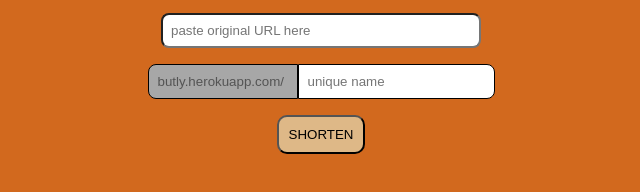
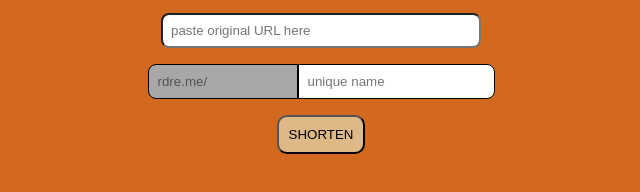
Before and after one commit to aolamide/url-shortener, a website: page public/index.html in a window 1280 px wide. Shown: the part 239-431 px from the top of the page, 319-959 px from the left. Drawn offline with Linux system fonts and the light colour scheme.

Commit message:
add domain as value to disabled input

```diff
--- a/public/index.html
+++ b/public/index.html
@@ -12,7 +12,7 @@
         <h1 class="header">URL SHORTENER</h1>
         <p class="desc">Shorten your long URL to rdre.me/<span>unique_name</span></p>
         <p><input class="url-input" id="original-url" type="text" placeholder="paste original URL here"></p>
-        <input disabled class="base-url" value="butly.herokuapp.com/"><input class="unique-input" id="unique-name" type="text" placeholder="unique name">
+        <input disabled class="base-url" value="rdre.me/"><input class="unique-input" id="unique-name" type="text" placeholder="unique name">
         <p><button>SHORTEN</button></p>
         <p id="confirmationShow"></p>
         <input id="confirmation"></input>
```
